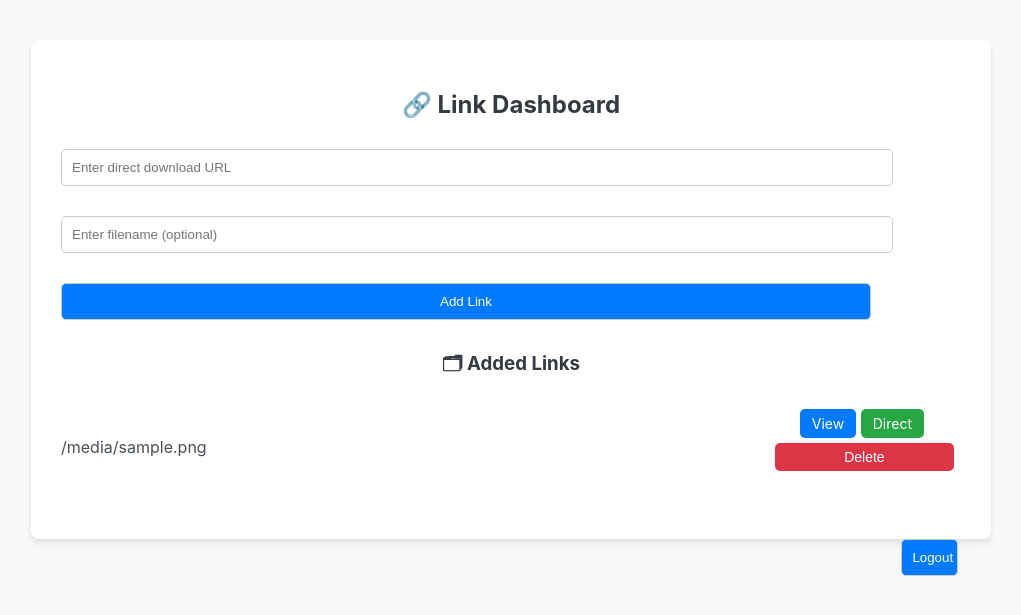
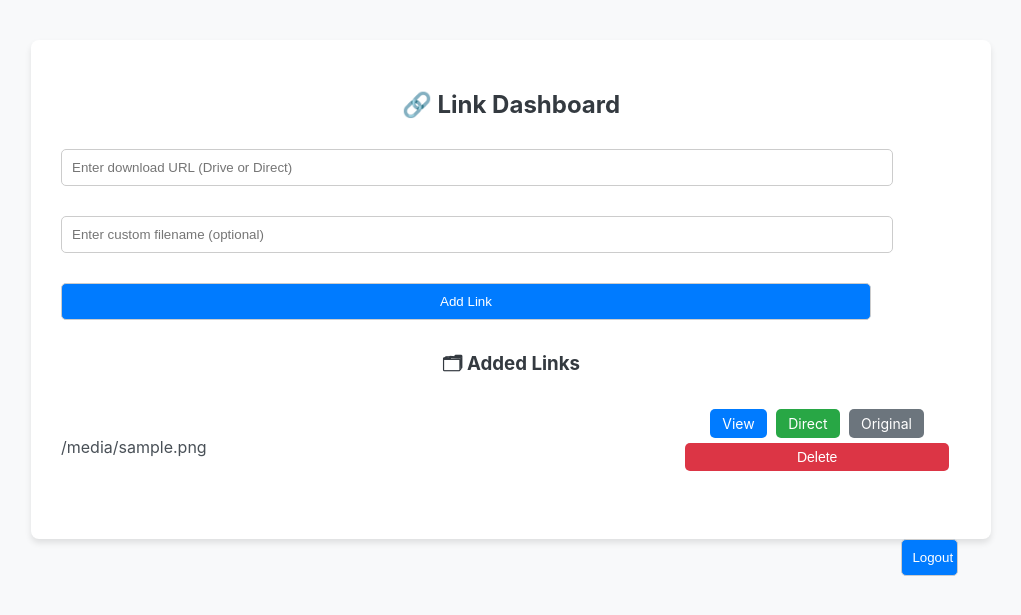
Before and after one commit to Nayem5522/Clou2, a Flask app: page /dashboard in a window 1280 px wide. Shown: the top 615 px of the page, without its empty margins (129-1150 px from the left). Run offline with Flask 3, Linux system fonts and the light colour scheme; the visitor is signed in with stand-in values (Sample User, id 1); a database or web service that is not in the repository returns one stand-in record (values such as "Sample title").

Commit message:
Update dashboard.html

```diff
--- a/server/templates/dashboard.html
+++ b/server/templates/dashboard.html
@@ -17,10 +17,12 @@
         li { display: flex; justify-content: space-between; align-items: center; padding: 12px 0; border-bottom: 1px solid #dee2e6; }
         li:last-child { border-bottom: none; }
         .file-info { color: #495057; word-break: break-all; }
-        .file-actions form { display: inline; margin-left: 5px; }
-        .file-actions a, .file-actions button { text-decoration: none; padding: 6px 12px; border-radius: 5px; color: white; border: none; cursor: pointer; font-size: 14px; white-space: nowrap; }
+        .file-actions form { display: inline; }
+        .file-actions a, .file-actions button { text-decoration: none; padding: 6px 12px; border-radius: 5px; color: white; border: none; cursor: pointer; font-size: 14px; white-space: nowrap; margin-left: 5px; }
         .view-btn { background-color: #007bff; } .view-btn:hover { background-color: #0069d9; }
         .direct-btn { background-color: #28a745; } .direct-btn:hover { background-color: #218838; }
+        /* --- CHANGE 3: Style for the new button --- */
+        .original-btn { background-color: #6c757d; } .original-btn:hover { background-color: #5a6268; }
         .delete-btn { background-color: #dc3545; } .delete-btn:hover { background-color: #c82333; }
         #formStatus { text-align: center; margin-top: 10px; font-weight: bold; }
     </style>
@@ -29,13 +31,11 @@
     <div class="container">
         <h2>🔗 Link Dashboard</h2>
         <form id="addLinkForm">
-            <input type="url" name="url" id="urlInput" placeholder="Enter direct download URL" required>
-            <input type="text" name="filename" id="filenameInput" placeholder="Enter filename (optional)">
+            <input type="url" name="url" id="urlInput" placeholder="Enter download URL (Drive or Direct)" required>
+            <input type="text" name="filename" id="filenameInput" placeholder="Enter custom filename (optional)">
             <button type="submit">Add Link</button>
         </form>
-
         <p id="formStatus"></p>
-
         <h3>🗂 Added Links</h3>
         <ul id="linkList">
             {% for link in links %}
@@ -43,8 +43,10 @@
                 <span class="file-info">{{ link.filename }}</span>
                 <div class="file-actions">
                     <a href="/download/{{ link._id }}" class="view-btn">View</a>
-                    <a href="/direct/{{ link._id }}" class="direct-btn">Direct</a>
-                    <form action="/delete/{{ link._id }}" method="POST" onsubmit="return confirm('Are you sure you want to delete this link?');">
+                    <a href="/direct/{{ link._id }}" class="direct-btn" target="_blank">Direct</a>
+                    <!-- --- CHANGE 3: The new "Original" button --- -->
+                    <a href="{{ link.original_url }}" class="original-btn" target="_blank">Original</a>
+                    <form action="/delete/{{ link._id }}" method="POST" onsubmit="return confirm('Are you sure?');">
                         <button type="submit" class="delete-btn">Delete</button>
                     </form>
                 </div>
@@ -53,24 +55,20 @@
         </ul>
         <a href="/logout" style="float: right; margin-top: 20px;"><button>Logout</button></a>
     </div>
-
     <script>
+        // Javascript for this page remains the same as before
         const addLinkForm = document.getElementById('addLinkForm');
         const urlInput = document.getElementById('urlInput');
         const filenameInput = document.getElementById('filenameInput');
         const formStatus = document.getElementById('formStatus');
         const linkList = document.getElementById('linkList');
-
         addLinkForm.addEventListener('submit', (e) => {
             e.preventDefault();
             const url = urlInput.value.trim();
             const filename = filenameInput.value.trim();
-
             if (!url) return;
-
             formStatus.textContent = 'Adding link...';
             formStatus.style.color = '#333';
-
             fetch('/api/add_link', {
                 method: 'POST',
                 headers: { 'Content-Type': 'application/json' },
@@ -81,7 +79,6 @@
                 if (data.status === 'success') {
                     formStatus.innerHTML = `✅ Link for <strong>${data.link.filename}</strong> added successfully!`;
                     formStatus.style.color = 'green';
-
                     const newLink = data.link;
                     const newListItem = document.createElement('li');
                     newListItem.id = `link-${newLink._id}`;
@@ -89,8 +86,9 @@
                         <span class="file-info">${newLink.filename}</span>
                         <div class="file-actions">
                             <a href="/download/${newLink._id}" class="view-btn">View</a>
-                            <a href="/direct/${newLink._id}" class="direct-btn">Direct</a>
-                            <form action="/delete/${newLink._id}" method="POST" onsubmit="return confirm('Are you sure you want to delete this link?');">
+                            <a href="/direct/${newLink._id}" class="direct-btn" target="_blank">Direct</a>
+                            <a href="${url}" class="original-btn" target="_blank">Original</a>
+                            <form action="/delete/${newLink._id}" method="POST" onsubmit="return confirm('Are you sure?');">
                                 <button type="submit" class="delete-btn">Delete</button>
                             </form>
                         </div>
@@ -105,7 +103,6 @@
             .catch(error => {
                 formStatus.textContent = '❌ An error occurred.';
                 formStatus.style.color = 'red';
-                console.error('Error:', error);
             });
         });
     </script>
```
